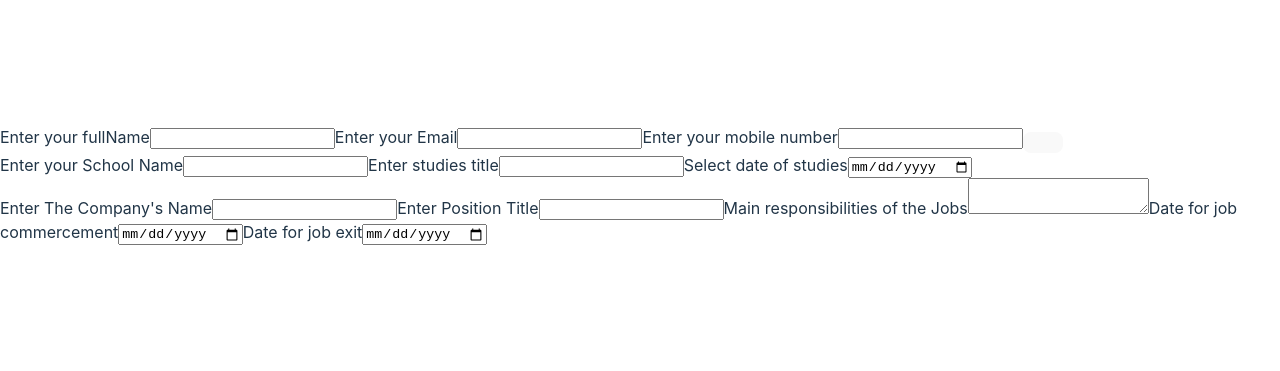
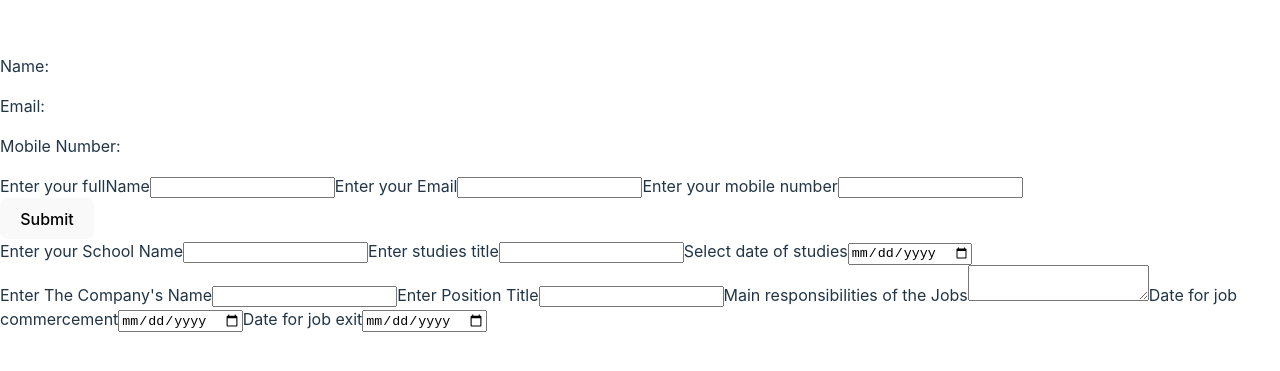
Before and after one commit to Bright-Anyawe/TOP-CV-Application-React-Project-, a React (Vite) app: page / in a window 1280 px wide. Shown: the part 215-586 px from the top of the page. Built offline with nearby package versions, Linux system fonts and the light colour scheme.

Commit message:
Refactor: display user input on page

```diff
--- a/src/Component/Cv App.jsx
+++ b/src/Component/Cv App.jsx
@@ -1,114 +1,14 @@
-import { useState } from "react";
+import { UserContactForm } from "./UserContactForm.jsx";
+import { EducationExperienceForm } from './EducationExperienceForm.jsx'
+import { PracticalExperienceForm } from "./PracticalExperienceForm.jsx";
 
-function UserContactForm() {
-  const [userName, setuserName] = useState('');
-  const [email, setEmail] = useState("");
-  const [mobileNumber, setmobileNumber] = useState("");
-
-
-function handleUserName() {
-    setuserName(e => e.target.value)
-}
-
-  function handleEmail() {
-    setEmail((e) => e.target.value);
-  }
-
-  function handleMobileNumber() {
-    setmobileNumber((e) => e.target.value);
-  }
-
-  return (
-    <>
-      <section className="userContact">
-        <form onSubmit={(e) => e.preventDefault()}>
-          <label htmlFor="userName">Enter your fullName</label>
-          <input
-            type="text"
-            className="userName"
-            id="userName"
-            value={userName}
-            onChange={handleUserName}
-          />
-
-          <label htmlFor="email">Enter your Email</label>
-          <input
-            type="email"
-            className="email"
-            id="email"
-            value={email}
-            onChange={handleEmail}
-          />
-
-          <label htmlFor="mobileNumber">Enter your mobile number</label>
-          <input
-            type="number"
-            className="mobileNumber"
-            id="mobileNumber"
-            value={mobileNumber}
-            onChange={handleMobileNumber}
-          />
-
-          <button type="submit"></button>
-        </form>
-      </section>
-    </>
-  );
-}
-
-function EducationExperienceForm() {
-
-  return (
-    <>
-      <section className="educationExperience">
-        <form onSubmit={(e) => e.preventDefault()}>
-          <label htmlFor="schoolName">Enter your School Name</label>
-          <input type="text" className="SchoolName" id="schoolName" />
-
-          <label htmlFor="studiesTitle">Enter studies title</label>
-          <input type="text" className="studiesTitle" id="studiesTitle" />
-
-          <label htmlFor="date">Select date of studies</label>
-          <input type="date" className="date" id="date" />
-        </form>
-      </section>
-    </>
-  );
-}
-
-function PracticalExperienceForm() {
-  return (
-    <>
-      <section className="practicalExperience">
-        <form onSubmit={(e) => e.preventDefault()}>
-          <label htmlFor="NameOfCompany">Enter The Company&apos;s Name</label>
-          <input type="text" id="NameOfCompany" />
-
-          <label htmlFor="PosInJob">Enter Position Title</label>
-          <input type="text" id="PosInJob" />
-
-          <label htmlFor="Job_responsibilities">
-            Main responsibilities of the Jobs
-          </label>
-          <textarea type="text" id="Job_responsibilities" />
-
-          <label htmlFor="JobEntry">Date for job commercement</label>
-          <input type="date" className="date" id="JobEntry" />
-
-          <label htmlFor="JobExit">Date for job exit</label>
-          <input type="date" className="date" id="JobExit" />
-        </form>
-      </section>
-    </>
-  );
-}
 
 function CvApp() {
   return (
     <div>
-          <UserContactForm />
-          <EducationExperienceForm />
-          <PracticalExperienceForm />
+      <UserContactForm />
+      <EducationExperienceForm />
+      <PracticalExperienceForm />
     </div>
   );
 }
--- /dev/null
+++ b/src/Component/DisplayUserInfo.jsx
@@ -0,0 +1,17 @@
+function DisplayUserContact({userContact, className}) {
+
+    //     const contactDisplay = document.querySelector(`.${className}`);
+    // contactDisplay.style.display = "none";
+
+
+return (
+<div className={className} >
+    <p> Name: {userContact.PersonName} </p>
+<p>Email: {userContact.Email} </p>
+<p> Mobile Number: {userContact.MobileNumber} </p>
+
+     </div>
+)
+}
+
+export default DisplayUserContact
--- /dev/null
+++ b/src/Component/EducationExperienceForm.jsx
@@ -0,0 +1,22 @@
+
+    // import { useState } from "react";
+
+
+export function EducationExperienceForm() {
+  return (
+    <>
+      <section className="educationExperience">
+        <form onSubmit={(e) => e.preventDefault()}>
+          <label htmlFor="schoolName">Enter your School Name</label>
+          <input type="text" className="SchoolName" id="schoolName" />
+
+          <label htmlFor="studiesTitle">Enter studies title</label>
+          <input type="text" className="studiesTitle" id="studiesTitle" />
+
+          <label htmlFor="date">Select date of studies</label>
+          <input type="date" className="date" id="date" />
+        </form>
+      </section>
+    </>
+  );
+}
--- /dev/null
+++ b/src/Component/PracticalExperienceForm.jsx
@@ -0,0 +1,30 @@
+
+    // import { useState } from "react";
+
+
+export function PracticalExperienceForm() {
+  return (
+    <>
+      <section className="practicalExperience">
+        <form onSubmit={(e) => e.preventDefault()}>
+          <label htmlFor="NameOfCompany">Enter The Company&apos;s Name</label>
+          <input type="text" id="NameOfCompany" />
+
+          <label htmlFor="PosInJob">Enter Position Title</label>
+          <input type="text" id="PosInJob" />
+
+          <label htmlFor="Job_responsibilities">
+            Main responsibilities of the Jobs
+          </label>
+          <textarea type="text" id="Job_responsibilities" />
+
+          <label htmlFor="JobEntry">Date for job commercement</label>
+          <input type="date" className="date" id="JobEntry" />
+
+          <label htmlFor="JobExit">Date for job exit</label>
+          <input type="date" className="date" id="JobExit" />
+        </form>
+      </section>
+    </>
+  );
+}
--- /dev/null
+++ b/src/Component/UserContactForm.jsx
@@ -0,0 +1,116 @@
+import { useState } from "react";
+import DisplayUserContact from "./DisplayUserInfo.jsx";
+
+export function UserContactForm() {
+  const [userName, setuserName] = useState("");
+  const [email, setEmail] = useState("");
+  const [mobileNumber, setmobileNumber] = useState("");
+  const [userContact, setUserContact] = useState({
+    PersonName: userName,
+    Email: email,
+    MobileNumber: mobileNumber,
+  });
+  console.log(userContact);
+
+  function handleUserName(e) {
+    const updateUserName = e.target.value;
+    setuserName(updateUserName);
+    handleUserContact(updateUserName, email, mobileNumber);
+  }
+
+  function handleEmail(e) {
+    const updateEmail = e.target.value;
+    setEmail(updateEmail);
+    handleUserContact(userName, updateEmail, mobileNumber);
+  }
+
+  function handleMobileNumber(e) {
+    const updateMobileNumber = e.target.value;
+    setmobileNumber(updateMobileNumber);
+    handleUserContact(userName, email, updateMobileNumber);
+  }
+
+  function handleUserContact(updateUserName, updateEmail, updateMobileNumber) {
+    const personContact = {
+      ...userContact,
+      PersonName: updateUserName,
+      Email: updateEmail,
+      MobileNumber: updateMobileNumber,
+    };
+    setUserContact(personContact);
+  }
+
+  function resetInputField() {
+    setuserName("");
+    setEmail("");
+    setmobileNumber("");
+  }
+
+  function handleDelete() {
+    const inputElContainer = document.querySelector(".inputContainer");
+    inputElContainer.style.display = "none";
+    handleContactDisplay();
+    resetInputField();
+  }
+
+  function handleContactDisplay() {
+    const contactDisplay = document.querySelector(".contactDisplay");
+    contactDisplay.style.display = "block";
+  }
+
+  return (
+    <>
+      <section className="userContact">
+        <DisplayUserContact
+          userContact={userContact}
+          className="contactDisplay"
+        />
+
+        <form
+          onSubmit={(e) => e.preventDefault()}
+          className="userContactInputEl"
+        >
+          <div className="inputContainer">
+            <label htmlFor="userName" className="userContactInputEl">
+              Enter your fullName
+            </label>
+            <input
+              type="text"
+              className="userContactInputEl"
+              id="userName"
+              value={userName}
+              onChange={handleUserName}
+            />
+            {/* {displayElement ? userContactInputEl : pTag} */}
+
+            {/* <p className="newValue">{userName}</p> */}
+
+            <label htmlFor="email" className="userContactInputEl">
+              Enter your Email
+            </label>
+            <input
+              type="email"
+              className="userContactInputEl"
+              id="email"
+              value={email}
+              onChange={handleEmail}
+            />
+            <label htmlFor="mobileNumber" className="userContactInputEl">
+              Enter your mobile number
+            </label>
+            <input
+              type="number"
+              className="userContactInputEl"
+              id="mobileNumber"
+              value={mobileNumber}
+              onChange={handleMobileNumber}
+            />
+          </div>
+          <button type="submit" className="submit" onClick={handleDelete}>
+            Submit
+          </button>
+        </form>
+      </section>
+    </>
+  );
+}
```
Also changed, not shown: src/Component/ReadMe.md (added).
